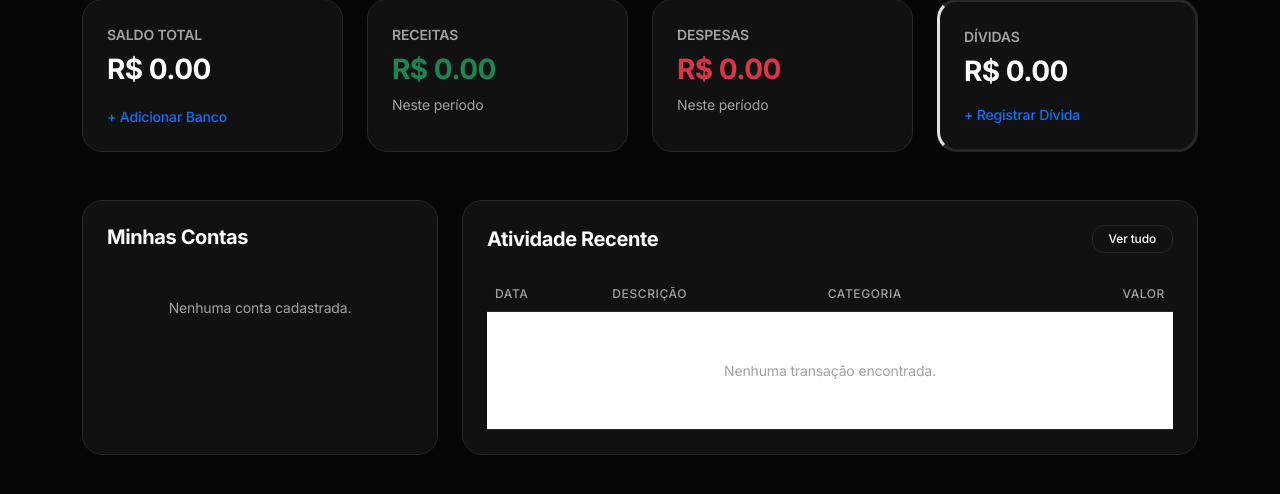
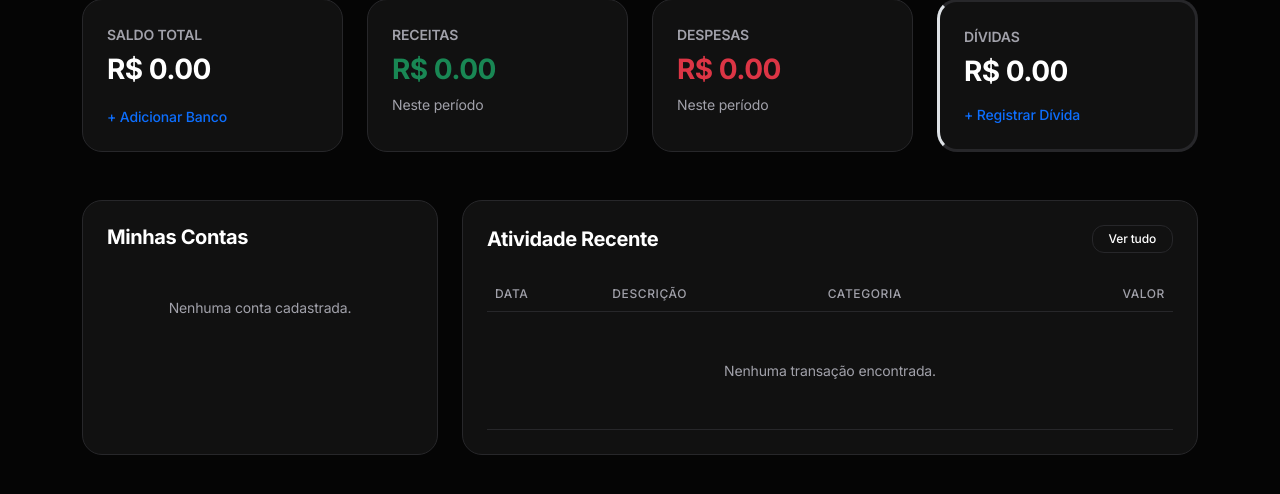
Before and after one commit to matheusbwv/my_finance2.0, a Django app: page / in a window 1280 px wide. Shown: the part 234-728 px from the top of the page. Run offline with Django 5.2, Linux system fonts and the light colour scheme; data that the repository does not hold is empty.

Commit message:
UI: Corrige fundo branco nas tabelas para o tema escuro

```diff
--- a/templates/base.html
+++ b/templates/base.html
@@ -130,7 +130,8 @@
 
         /* Tabelas */
         .table {
-            color: var(--text-white);
+            color: var(--text-white) !important;
+            background-color: transparent !important;
         }
 
         .table thead th {
@@ -140,12 +141,19 @@
             font-size: 0.75rem;
             letter-spacing: 0.05em;
             border-bottom: 1px solid var(--border-color);
+            background-color: transparent !important;
         }
 
-        .table td {
+        .table tbody, .table tr, .table td {
+            background-color: transparent !important;
             border-bottom: 1px solid var(--border-color);
             padding: 1rem 0.75rem;
             vertical-align: middle;
+            color: inherit !important;
+        }
+
+        .table-responsive {
+            background-color: transparent !important;
         }
 
         /* Badges */
```
